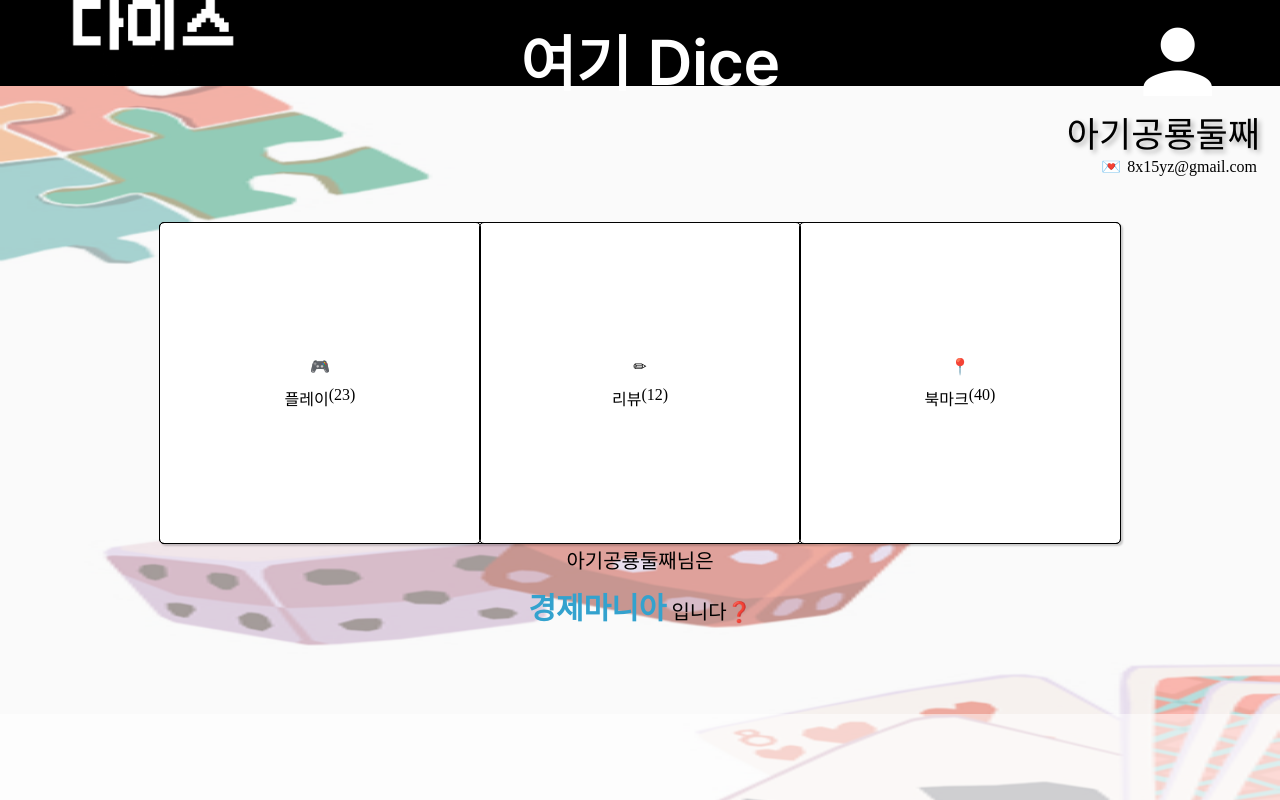
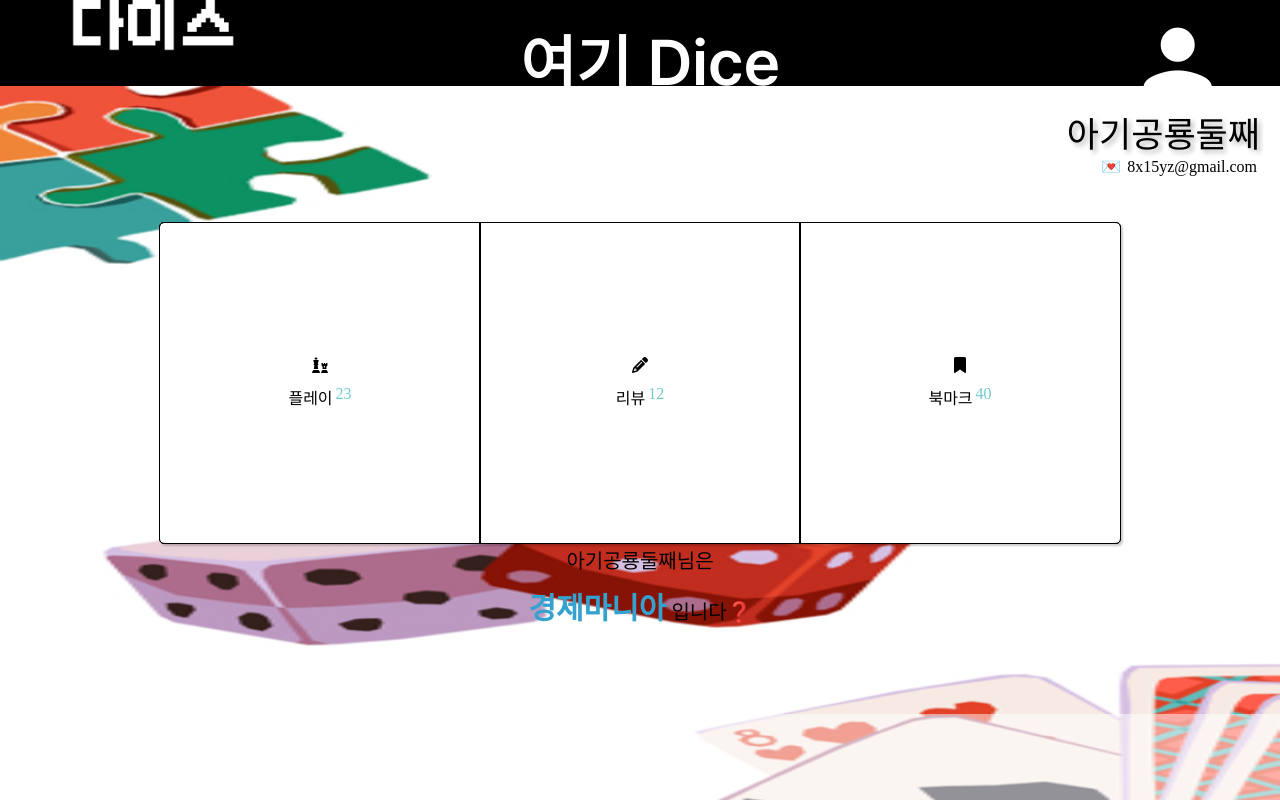
Before and after one commit to 8x15yz/yogidice, a Vue app in the folder frontend/yogidice/: page /MyPage in a window 1280 px wide. Built offline with nearby package versions, Linux system fonts and the light colour scheme; no server answers.

Commit message:
perf: ⚡️ completed wordcloud

```diff
--- a/frontend/yogidice/src/components/BerChart.vue
+++ b/frontend/yogidice/src/components/BerChart.vue
@@ -47,8 +47,8 @@ export default {
         ],
         datasets: [
           {
-            borderColor: "green",
-            pointBackgroundColor: "yellow",
+            borderColor: "#71C9CE",
+            pointBackgroundColor: "#71C9CE",
             data: props.lengamecategory,
           }
         ],
--- a/frontend/yogidice/src/components/MypagePlay.vue
+++ b/frontend/yogidice/src/components/MypagePlay.vue
@@ -58,6 +58,7 @@ export default {
   padding: 10px;
 }
 .play-my-rating-title{
+  margin-top: 4px;
   padding: 5px;
 }
 .play-card-case {
--- a/frontend/yogidice/src/components/WordCloud.vue
+++ b/frontend/yogidice/src/components/WordCloud.vue
@@ -3,7 +3,8 @@
 </template>
 <style>
   #word-cloud {
-    background-color: rgb(183, 207, 199);
+    background-color: rgba(255, 255, 255, 0.56);
+
   }
 </style>
 
@@ -27,15 +28,15 @@ export default {
         console.log(mgr.mechanismName)
         let wordelem = new Object();
         wordelem.text = mgr.mechanismName
-        wordelem.size = 20
+        wordelem.size = wValue*0.04
         if (mgr.mechanismName == '영역 이동') {
-          wordelem.color = 'yellow'
+          wordelem.color = 'red'
         }
         else if (mgr.mechanismName == '시나리오 / 미션 / 캠페인 게임') {
           wordelem.color = 'red'
         }
         else {
-          wordelem.color = 'blue'
+          wordelem.color = 'green'
         }
         this.words.push(wordelem)
       }
@@ -70,7 +71,7 @@ export default {
         .append("svg")
         .attr("width", width)
         .attr("height", height)
-        .style("background", "rgb(183, 207, 199)")
+        .style("background", "rgba(255, 255, 255, 0.5)")
         .append("g")
         .attr("transform", "translate(" + width / 2 + "," + height / 2 + ")")
         .selectAll("text")
--- a/frontend/yogidice/src/components/card/ReviewComponents.vue
+++ b/frontend/yogidice/src/components/card/ReviewComponents.vue
@@ -85,7 +85,7 @@ export default{
     font-size: 20px;
     font-weight: bolder;
     width: 100vw;
-    height: 25px;
+    height: 20px;
     overflow: hidden;
     /* background-color: pink; */
 }
--- a/frontend/yogidice/src/components/modal/ReviewModal.vue
+++ b/frontend/yogidice/src/components/modal/ReviewModal.vue
@@ -1,5 +1,7 @@
 <template>
+    <!-- <div> -->
     <!-- 모달폼 작성하는 곳 -->
+        <!-- <div style="height: 20vw"></div> -->
         <div class="review-modal-form" v-if="reviewform">
             <div class="review-modal-form-inner">
                 <div class="review-modal-title">
@@ -41,6 +43,7 @@
             <p style="font-weight: bold;">리뷰가 등록되었습니다 😄</p>
         </div>
         <!-- 작성완료 확인모달 -->
+    <!-- </div> -->
 </template>
 
 <script>
@@ -69,7 +72,7 @@ export default {
                 setTimeout(() => {
                     emit('CloseReviewModal')
                     reviewform.value = true
-                    }, 2300);
+                    }, 1500);
             }
         }
         return {
@@ -134,25 +137,29 @@ export default {
     pointer-events: none;
   }
 .review-modal-form {
+    position: relative;
+    top: 100px;
     width: 85vw;
-    height: 55vh;
+    height: 350px;
     background-color: white;
     border-radius: 10px;
 }
 .review-modal-bottom {
     /* background-color: greenyellow; */
     width: 75vw;
-    height: 10vh;
+    height: 70px;
+    align-items: end;
 }
 .review-modal-inner {
     /* background-color: pink; */
-    height: 38vh;
+    height: 200px;
     width: 75vw;
     border-top: 1px solid rgb(121, 121, 121);
 
 }
 .im-not-play-this-game {
-    font-size: 1vw;
+    margin-top: 20px;
+    font-size: 3vw;
     text-align: end;
     color: rgb(145, 145, 145);
     text-decoration: underline;
@@ -163,8 +170,8 @@ export default {
     justify-content: center;
 }
 .review-modal-inner-textarea {
-    height: 20vh;
-    width: 75vw;
+    height: 100px;
+    width: 74vw;
     border: none;
     border-radius: 5px;
     background-color: rgb(216, 216, 216);
@@ -205,6 +212,8 @@ export default {
     box-shadow: 0px 2px 1px 1px rgba(0, 0, 0, 0.2);
 }
 .modal-review-submitted {
+    position: relative;
+    top: 200px;
     width: 85vw;
     height: 20vh;
     background-color: white;
--- a/frontend/yogidice/src/views/MypageView.vue
+++ b/frontend/yogidice/src/views/MypageView.vue
@@ -31,30 +31,30 @@
         <!-- 마이페이지 세부페이지 버튼-->
         <div class="mypage-link-btn-outer">
             <div class="mypage-link-btn-wrapper">
-                <div class="mypage-link-btn-inner" @click="myPageBtn('play')">
+                <div class="mypage-link-btn-inner border-rad-left" @click="myPageBtn('play')">
                     <div>
-                        <div>🎮</div>
+                        <div><i class="fas fa-chess"></i></div>
                         <div class="displayFlex">
                             <p class="mp-btn-p">플레이</p>
-                            <p class="mp-btn-p">(23)</p>
+                            <p class="mp-btn-p" style="color: var(--color-mint); margin-left: 3px;"> 23</p>
                         </div>
                     </div>
                 </div>
                 <div class="mypage-link-btn-inner" @click="myPageBtn('review')">
                     <div>
-                        <div>✏</div>
+                        <div><i class="fas fa-pencil-alt"></i></div>
                         <div class="displayFlex">
                             <p class="mp-btn-p">리뷰</p>
-                            <p class="mp-btn-p">(12)</p>
+                            <p class="mp-btn-p" style="color: var(--color-mint); margin-left: 3px;"> 12</p>
                         </div>
                     </div>
                 </div>
-                <div class="mypage-link-btn-inner" @click="myPageBtn('bookmark')">
+                <div class="mypage-link-btn-inner border-rad-right" @click="myPageBtn('bookmark')">
                     <div>
-                        <div>📍</div>
+                        <div><i class="fas fa-bookmark"></i></div>
                         <div class="displayFlex">
                             <p class="mp-btn-p">북마크</p>
-                            <p class="mp-btn-p">(40)</p>
+                            <p class="mp-btn-p" style="color: var(--color-mint); margin-left: 3px;"> 40</p>
                         </div>
                     </div>
                 </div>
@@ -226,11 +226,11 @@ export default {
     background-color: var(--color-bg-modal);
     display: flex;
     justify-content: center;
-    align-items: center;
+
 }
 .play-components-overflow {
     overflow: auto;
-    height: 60vh;
+    height: 50vh;
     width: 95vw;
 }
 .play-components-overflow::-webkit-scrollbar{width: 0px;}
@@ -238,7 +238,6 @@ export default {
     height:70px;
 }
 .mypage-container {
-    background-color: rgba(246, 246, 246, 0.575);
     height: 100vh;
 }
 .displayFlex {
@@ -270,7 +269,7 @@ export default {
     align-items: center;
     height: 150px;
     width: 100%;
-    /* background-color: pink; */
+    /* background-color: yellow; */
 }
 .mypage-link-btn-wrapper {
     display: flex;
@@ -289,7 +288,6 @@ export default {
     justify-content: center;
     align-items: center;
     outline: 0.5px black solid;
-    border-radius: 4px;
     width: 100%;
 }
 .mypage-link-btn-inner > div {
@@ -298,6 +296,14 @@ export default {
 .mypage-link-btn-inner > div > div {
     margin-top: 10px;
     margin-bottom: 10px;
+}
+.border-rad-left {
+    border-top-left-radius: 4px;
+    border-bottom-left-radius:4px;
+}
+.border-rad-right {
+    border-top-right-radius: 4px;
+    border-bottom-right-radius:4px;
 }
 .mp-btn-p {
     margin: 0px;
@@ -330,7 +336,8 @@ export default {
     justify-content: center;
     align-items: center;
     background-color: rgba(255, 255, 255, 0.493);
-    height: 60vh;
+    height: 50vh;
     overflow: hidden;
+    /* background-color: brown; */
 }
 </style>
```
Lines whose indentation alone changed are shown as unchanged.
